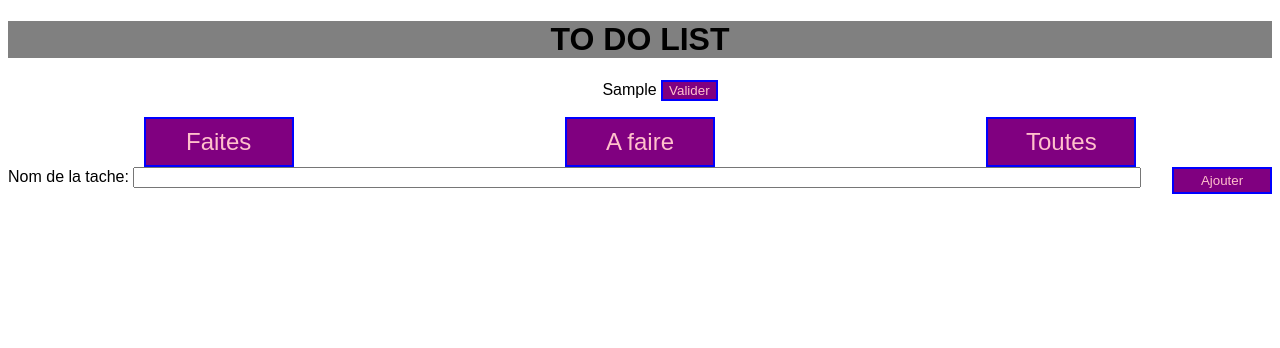
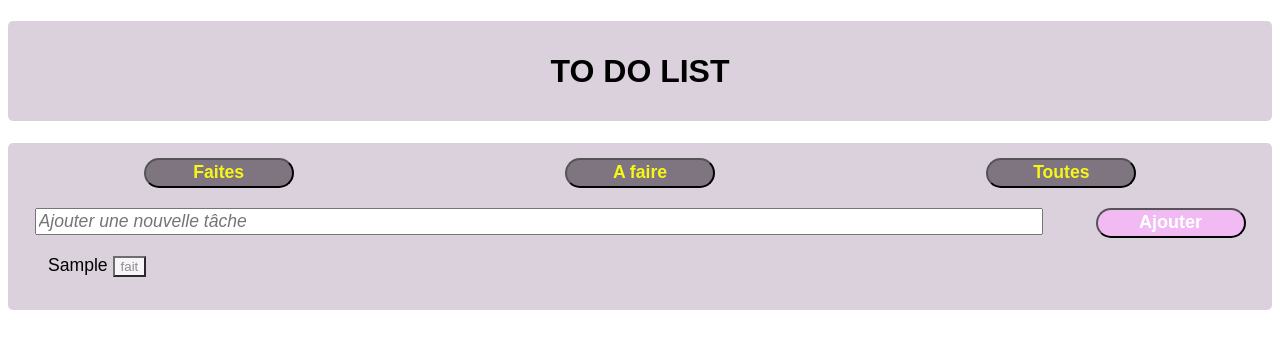
Before and after one commit to Fendrir/defiDefiToDoList, a website: page index.html in a window 1280 px wide. Both pictures are taken after typing "Sample" into the empty fields and a click on the button "Ajouter". Drawn offline with nearby package versions, Linux system fonts and the light colour scheme.

Commit message:
modifs css couleurs et dispo

```diff
--- a/css/style.css
+++ b/css/style.css
@@ -4,9 +4,23 @@ body{
 }
 
 h1{
-	text-align: center;
+	display: flex;
+	justify-content: center;
+	align-items: center;
 
-	background-color: grey;
+	background-color: #DAD1DC;
+	border-radius: 5px;
+	height: 100px;
+
+}
+
+.main {
+	background-color: #DAD1DC;
+	margin-bottom: 20px;
+
+	border-radius: 5px;
+	padding-top: 15px;
+	padding-bottom: 15px;
 }
 
 .done{
@@ -15,53 +29,83 @@ h1{
 
 input{
 	width:1000px;
+
 }
 
 .liste{
 	list-style-type: none;
 	display: flex;
 	flex-direction: column;
-	align-items: center;
+	font-size: 1.1em;
 
+}
+
+.filtre:hover {
+	cursor: pointer;
+	opacity: .8;
 }
 
 .form{
 	display:flex;
-	justify-content: space-between;
+	justify-content: space-around;
 }
 
 .zobilamouche{
 	display:flex;
 	justify-content: space-around;
+	margin-bottom: 20px;
+
 }
 
-.add{
-	background: purple;
-	border: 2px solid blue;
-	color:pink;
-	width: 100px;
-	height: 27px;
+
+
+.add {
+	background: #F2BAF2;
+	font-weight: bold;
+	border-radius: 20px;
+	color: white;
+	width: 150px;
+	height: 30px;
+	font-size: 18px;
 
 }
 
 .add:hover{
-	background: pink;
-	color:purple	;
+	background: white;
+	color:	#F2BAF2;
+	cursor: pointer;
+	opacity: .8;
 
 }
 
 .check{
-	background: purple;
-	border: 2px solid blue;
-	color:pink;
+	background: white;
+
+	color:grey;
+	cursor: pointer;
+	opacity: .8;
+
+}
+
+.check:hover {
+	background: green;
+	color: white;
+	cursor: pointer;
+	opacity: .8;
 }
 
 .filtre{
-	background: purple;
-	border: 2px solid blue;
-	color:pink;
+	background: #7E7580;
+
+	border-radius: 20px;
+	color: #F7F717;
 	width: 150px;
-	height: 50px;
-	font-family: arial;
-	font-size: 1.5em;
+	height: 30px;
+	font-weight: bold;
+	font-size: 1.1em;
 }
+
+#tacheAjout {
+	font-style: italic;
+	font-size: 1.1em;
+}
--- a/index.html
+++ b/index.html
@@ -8,24 +8,33 @@
 	<link rel="stylesheet" type="text/css" href="css/style.css">
 </head>
 <body>
+
 <h1>TO DO LIST</h1>
-<ul class="liste">
+
+<div class="main">
 
 
-</ul>
+
 <div class ="zobilamouche">
 	<button class="filtre" data-action="done">Faites</button>
 	<button class="filtre" data-action="todo">A faire</button>
 	<button class="filtre" data-action="all">Toutes</button>
 </div>
+
 <div class ="form">
     <div>
-        <label for="nom">Nom de la tache:</label>
-        <input type="text" id="tacheAjout" />
+        <!--<label for="nom">Nom de la tache:</label>-->
+        <input type="text" id="tacheAjout"  placeholder="Ajouter une nouvelle tâche" />
     </div>
     <div class="button">
         <button class="add" >Ajouter</button>
     </div>
+</div>
+
+<ol class="liste">
+
+</ol>
+
 </div>
 <script type="text/javascript" src="node_modules/jquery/dist/jquery.js"></script>
 <script type="text/javascript" src="javascript/javascript.js"></script>
--- a/javascript/javascript.js
+++ b/javascript/javascript.js
@@ -24,7 +24,7 @@ $(".add").click(function(){
 	var textTache = $("#tacheAjout").val();
 	$("#tacheAjout").val("");
 
-	$(".liste").append("<li class = 'todo'> "  + textTache + " " +"<button class='check'>Valider</button></li>");
+	$(".liste").append("<li class = 'todo'> "  + textTache + " " +"<button class='check'>fait</button></li>");
 	$(".check").click(function(){
 
 	$(this).parent("li").addClass("done");
```
